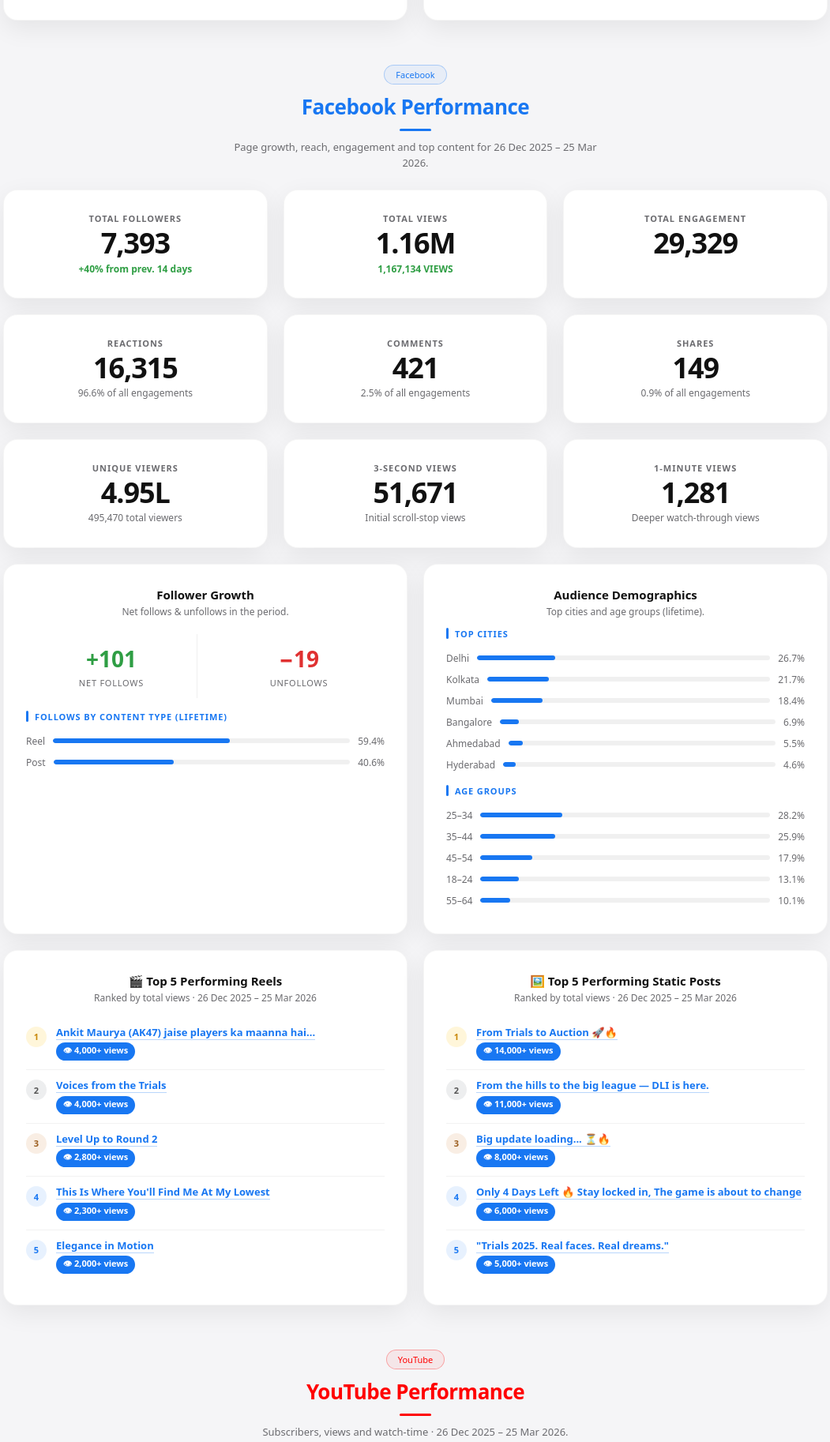
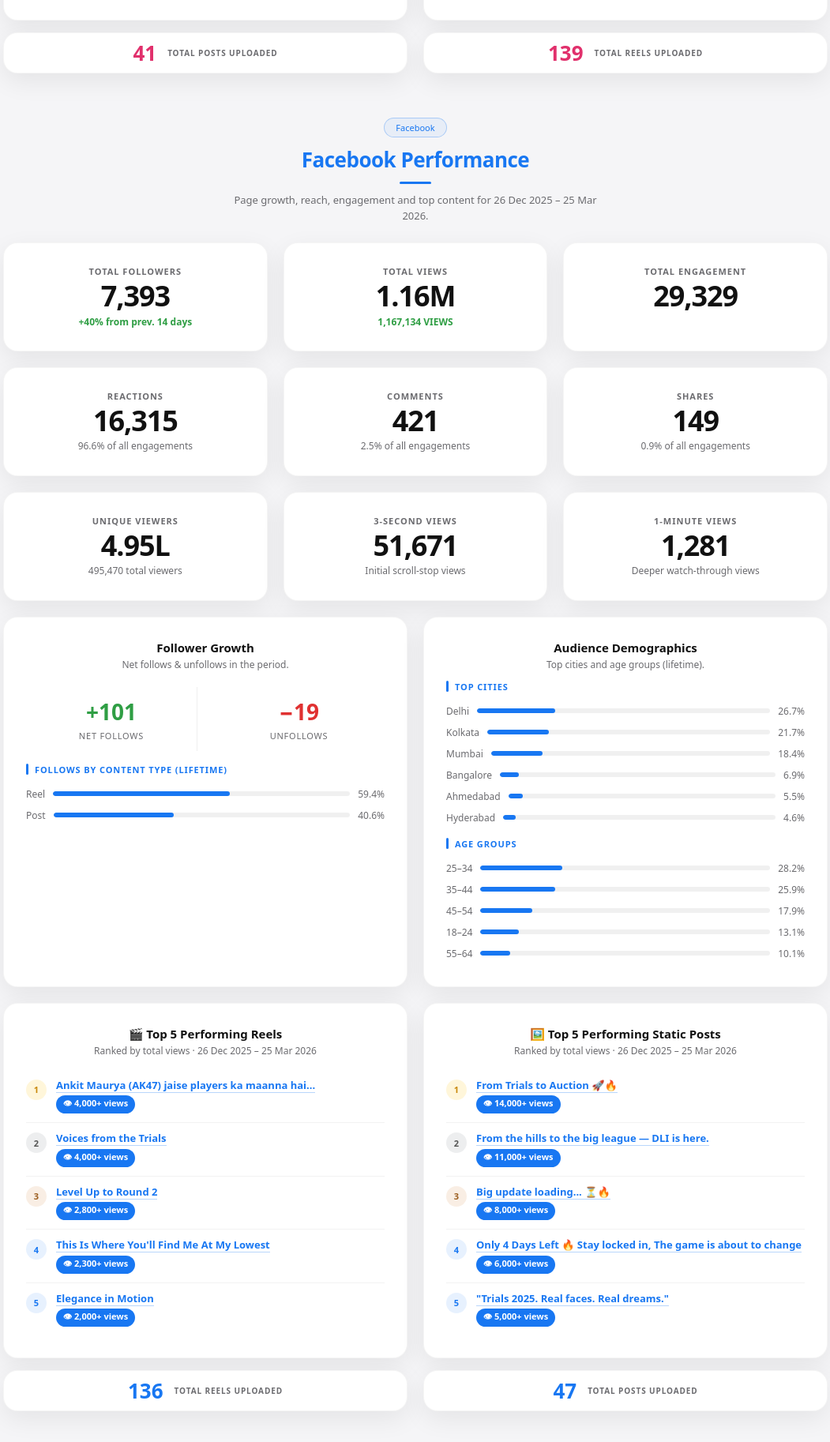
Before and after one commit to danman07/DLIxCWT_90days_report, a plain HTML site: page index.html in a window 1280 px wide. Shown: the part 1419-3245 px from the top of the page at 79% size, without its empty margins (114-1165 px from the left). Drawn offline with Linux system fonts and the light colour scheme.

Commit message:
Update index.html

```diff
--- a/index.html
+++ b/index.html
@@ -947,6 +947,22 @@
 
       </div>
 
+      <!-- Upload Counts -->
+      <div class="grid grid-2" style="margin-top:calc(var(--gap)*0.75)">
+        <article class="card metric-card" style="flex-direction:row;align-items:center;justify-content:center;gap:14px;padding:12px var(--pad)">
+          <span style="font-size:26px;font-weight:700;color:var(--ig);line-height:1">41</span>
+          <div style="text-align:left">
+            <div style="font-size:10px;font-weight:700;text-transform:uppercase;letter-spacing:0.09em;color:var(--text-muted)">Total Posts Uploaded</div>
+          </div>
+        </article>
+        <article class="card metric-card" style="flex-direction:row;align-items:center;justify-content:center;gap:14px;padding:12px var(--pad)">
+          <span style="font-size:26px;font-weight:700;color:var(--ig);line-height:1">139</span>
+          <div style="text-align:left">
+            <div style="font-size:10px;font-weight:700;text-transform:uppercase;letter-spacing:0.09em;color:var(--text-muted)">Total Reels Uploaded</div>
+          </div>
+        </article>
+      </div>
+
       <!-- Summary -->
 
     </section>
@@ -1232,6 +1248,22 @@
 
       </div>
 
+      <!-- Upload Counts -->
+      <div class="grid grid-2" style="margin-top:calc(var(--gap)*0.75)">
+        <article class="card metric-card" style="flex-direction:row;align-items:center;justify-content:center;gap:14px;padding:12px var(--pad)">
+          <span style="font-size:26px;font-weight:700;color:var(--fb);line-height:1">136</span>
+          <div style="text-align:left">
+            <div style="font-size:10px;font-weight:700;text-transform:uppercase;letter-spacing:0.09em;color:var(--text-muted)">Total Reels Uploaded</div>
+          </div>
+        </article>
+        <article class="card metric-card" style="flex-direction:row;align-items:center;justify-content:center;gap:14px;padding:12px var(--pad)">
+          <span style="font-size:26px;font-weight:700;color:var(--fb);line-height:1">47</span>
+          <div style="text-align:left">
+            <div style="font-size:10px;font-weight:700;text-transform:uppercase;letter-spacing:0.09em;color:var(--text-muted)">Total Posts Uploaded</div>
+          </div>
+        </article>
+      </div>
+
     </section>
 
     <!-- ── YOUTUBE ── -->
@@ -1290,6 +1322,23 @@
           </ul>
         </article>
       </div>
+
+      <!-- Upload Counts -->
+      <div class="grid grid-2" style="margin-top:calc(var(--gap)*0.75)">
+        <article class="card metric-card" style="flex-direction:row;align-items:center;justify-content:center;gap:14px;padding:12px var(--pad)">
+          <span style="font-size:26px;font-weight:700;color:var(--yt);line-height:1">128</span>
+          <div style="text-align:left">
+            <div style="font-size:10px;font-weight:700;text-transform:uppercase;letter-spacing:0.09em;color:var(--text-muted)">Total Shorts Uploaded</div>
+          </div>
+        </article>
+        <article class="card metric-card" style="flex-direction:row;align-items:center;justify-content:center;gap:14px;padding:12px var(--pad)">
+          <span style="font-size:26px;font-weight:700;color:var(--yt);line-height:1">53</span>
+          <div style="text-align:left">
+            <div style="font-size:10px;font-weight:700;text-transform:uppercase;letter-spacing:0.09em;color:var(--text-muted)">Total Long Form Uploaded</div>
+          </div>
+        </article>
+      </div>
+
     </section>
 
     <!-- ── KEY INSIGHTS ── -->
```
